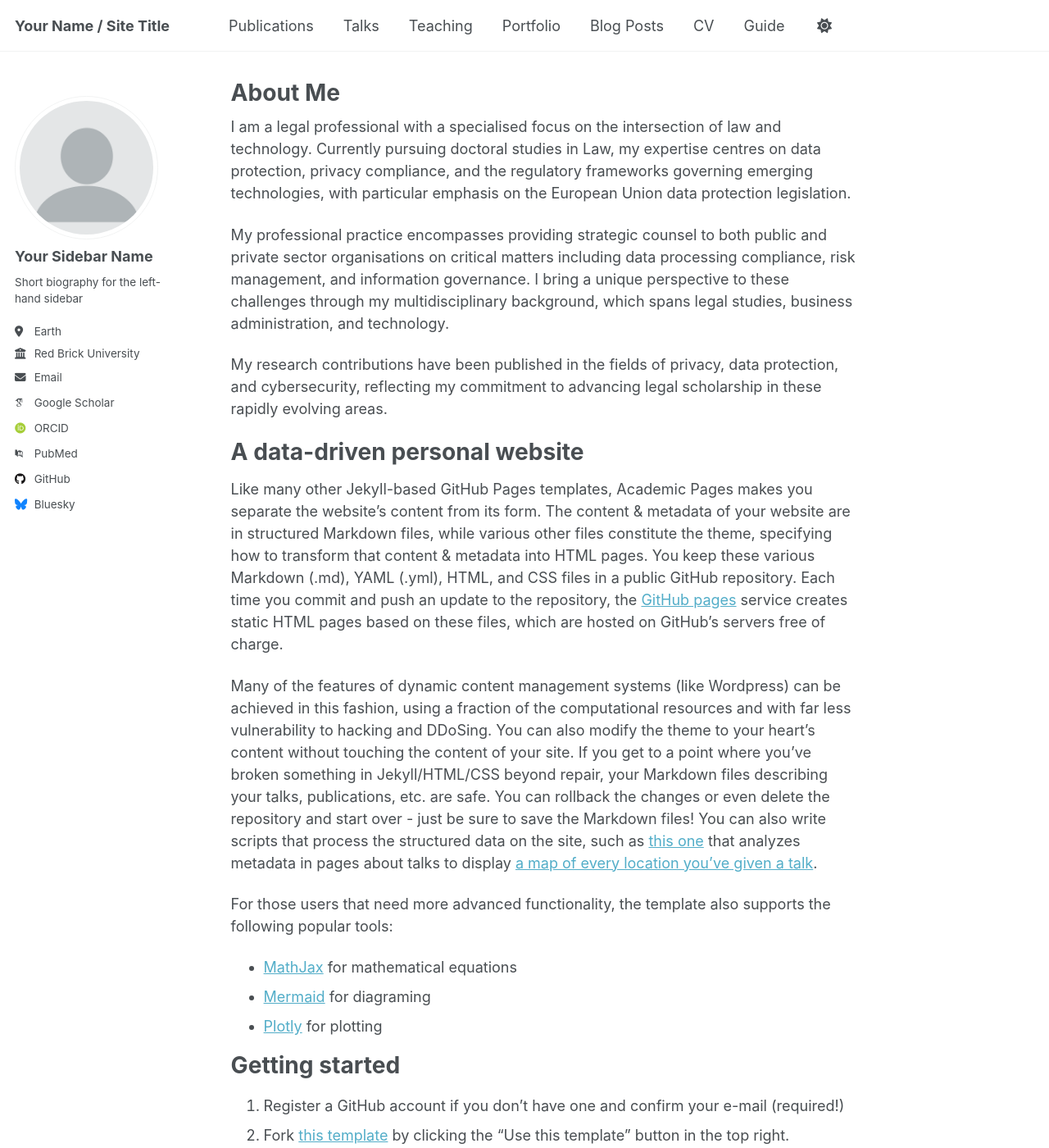
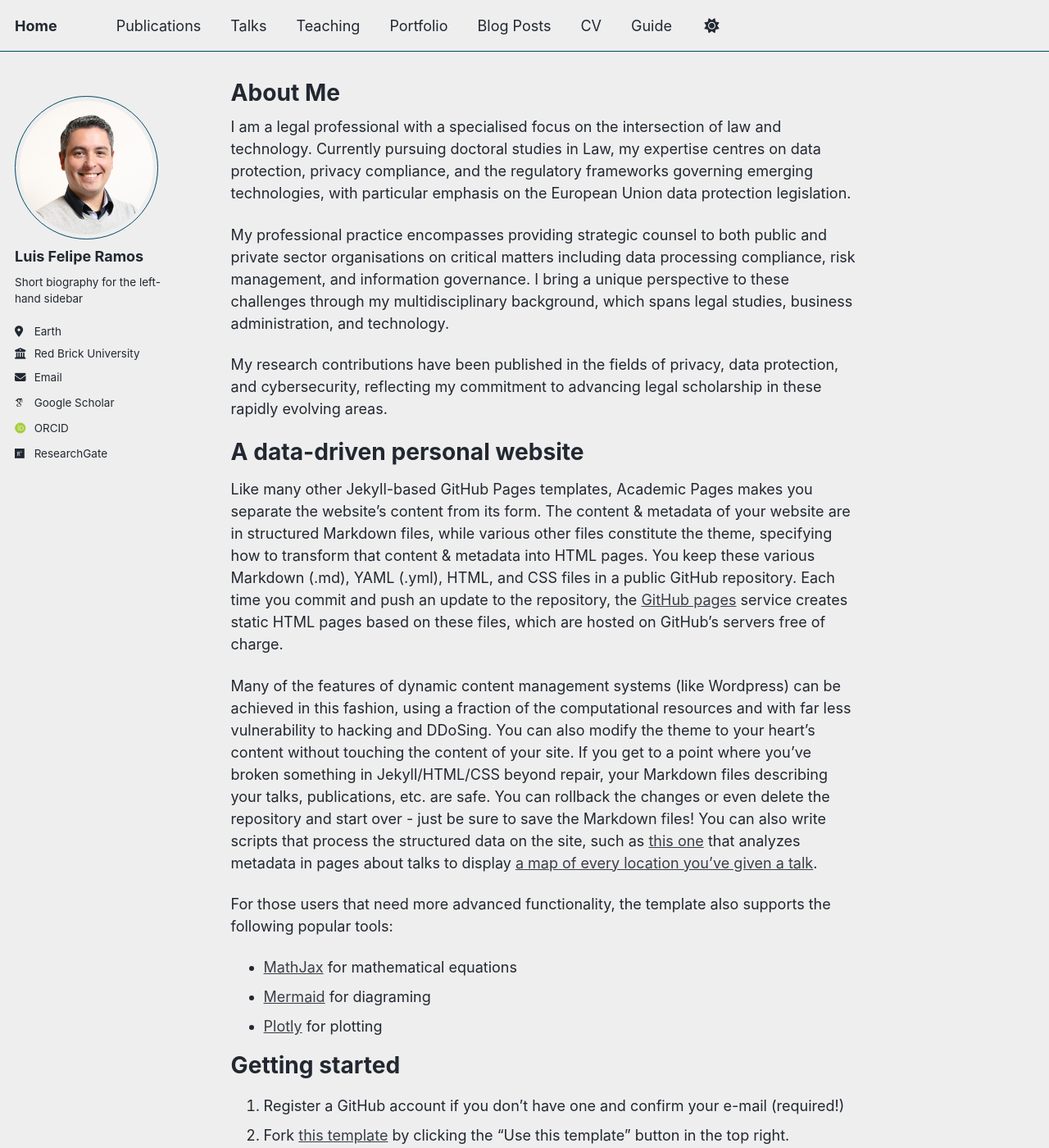
Before and after one commit to lfmramos/lfmramos.github.io, a Jekyll site: the page built from _pages/about.md, in a window 1280 px wide and 1400 px high. Shown: the whole window at 82% size. Built offline with Jekyll 4.4.1, drawn with Linux system fonts in a browser that asks for light colours; some web fonts are replaced; a script that is not in the unit is left out; some of the changed text lies outside the part shown.

Commit message:
Update website configuration _config.yml

```diff
--- a/_config.yml
+++ b/_config.yml
@@ -8,12 +8,12 @@
 
 # Basic Site Settings
 locale                   : "en-US"
-site_theme               : "default" # Currently available options are "default", "air"
-title                    : "Your Name / Site Title"
+site_theme               : "air" # Currently available options are "default", "air"
+title                    : "Home"
 title_separator          : "-"
-name                     : &name "Your Name"
+name                     : &name "Luis Felipe Ramos"
 description              : &description "personal description"
-url                      : https://academicpages.github.io # the base hostname & protocol for your site e.g. "https://[your GitHub username].github.io" or if you already have some other page hosted on Github then use "https://[your GitHub username].github.io/[Your Repo Name]"
+url                      : https://lfmramos.github.io # the base hostname & protocol for your site e.g. "https://[your GitHub username].github.io" or if you already have some other page hosted on Github then use "https://[your GitHub username].github.io/[Your Repo Name]"
 baseurl                  : "" # the subpath of your site, e.g. "/blog"
 repository               : "academicpages/academicpages.github.io"
 
@@ -22,8 +22,8 @@ repository               : "academicpages/academicpages.github.io"
 #               Additional customization can be done by editing /_includes/author-profile.html
 author:
   # Biographic information
-  avatar           : "profile.png"
-  name             : "Your Sidebar Name"
+  avatar           : "luis.jpg"
+  name             : "Luis Felipe Ramos"
   pronouns         : # example: "she/her"
   bio              : "Short biography for the left-hand sidebar"
   location         : "Earth"
@@ -34,26 +34,26 @@ author:
   # Academic websites
   academia         : # URL
   arxiv            : # URL - Update with the correct link to your profile
-  googlescholar    : "https://scholar.google.com/citations?user=PS_CX0AAAAAJ"
+  googlescholar    : "https://scholar.google.pt/citations?user=Xnm195IAAAAJ&hl"
   inspire-hep      : # URL
   impactstory      : # URL
-  orcid            : "http://orcid.org/yourorcidurl"
+  orcid            : "http://orcid.org/0000-0001-9105-3308"
   semantic         : # URL
-  pubmed           : "https://www.ncbi.nlm.nih.gov/pubmed/?term=john+snow"
-  researchgate     : # URL
+  pubmed           : # URL
+  researchgate     : "https://www.researchgate.net/profile/Luis-Miranda-Ramos-2"
   scopus           : # URL
 
   # Repositories and software development
   bitbucket        : # Username - Update with your username on the site
   codepen          : # Username
   dribbble         : # Username
-  github           : "academicpages"
+  github           : # Username
   kaggle           : # Username
   stackoverflow    : # User number or user number and name (i.e., use "1" or "1/jeff-atwood")
 
   # Social media
   artstation       : # Username
-  bluesky          : "bsky.app" # Replace this with you Bluesky username
+  bluesky          : # Username"
   facebook         : # Username
   flickr           : # Username
   foursquare       : # Username
```
Also changed, not shown: images/luis.jpg (renamed from _old/images/luis.jpg).
